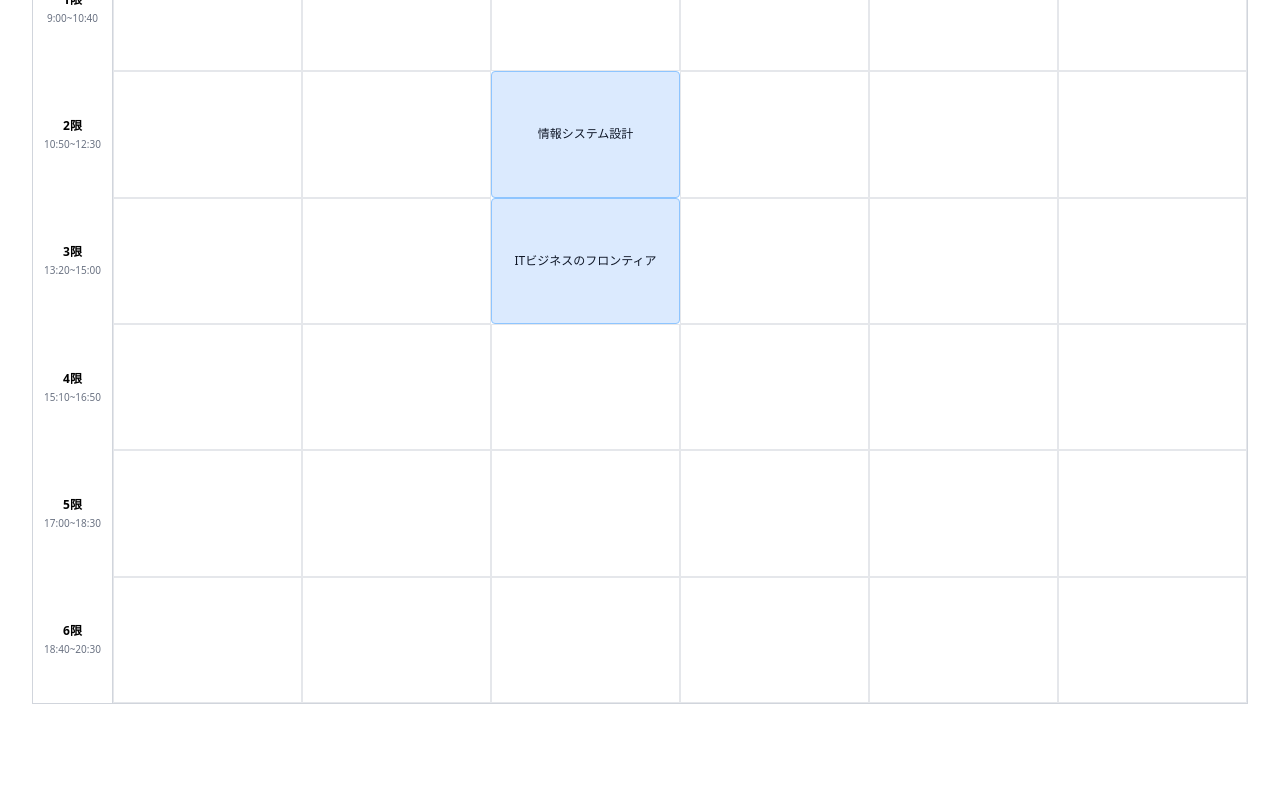
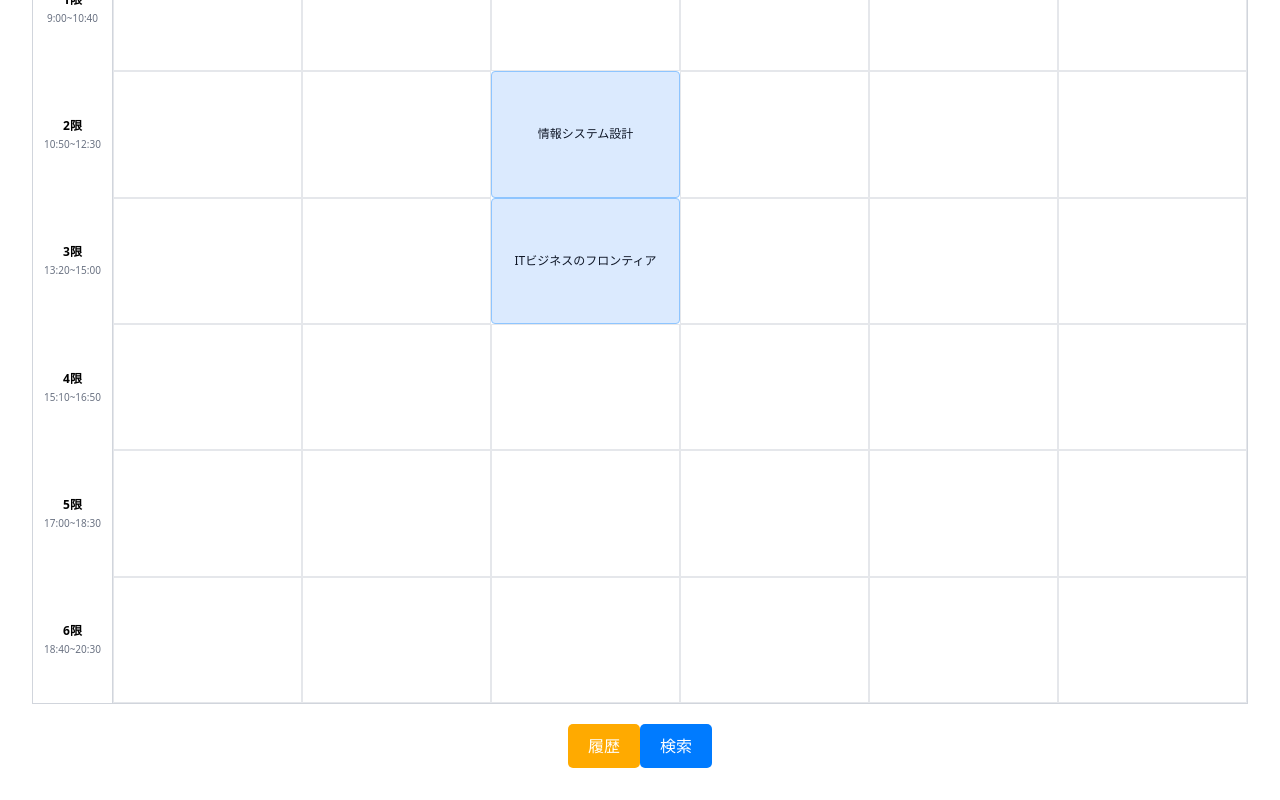
Before and after one commit to shajo-frontiers/study-plannner_b, a React app: page / in a window 1280 px wide. Shown: the part 204-1004 px from the top of the page. Before the commit the page ends 940 px from the top, so only its background shows below. Built offline with nearby package versions, Linux system fonts and the light colour scheme; the HTML template or start-up script is replaced by a standard one.

Commit message:
ボタン追加

```diff
--- a/src/App.tsx
+++ b/src/App.tsx
@@ -17,6 +17,10 @@ function App() {
       </header>
       <Description username = {username}/>
       <TimeTable events={events}></TimeTable>
+      <div className="button-container"> {/* ← 1つのコンテナにまとめる */}
+       <button className="add-event-button2">履歴</button>
+       <button className="add-event-button1">検索</button>
+      </div>
     </>
   );
 }
```
